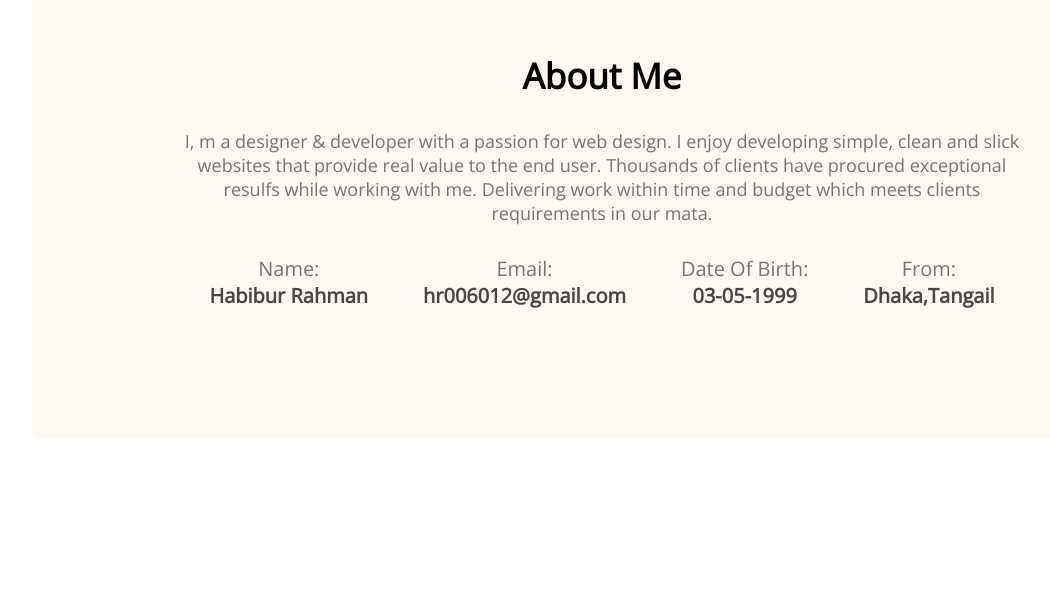
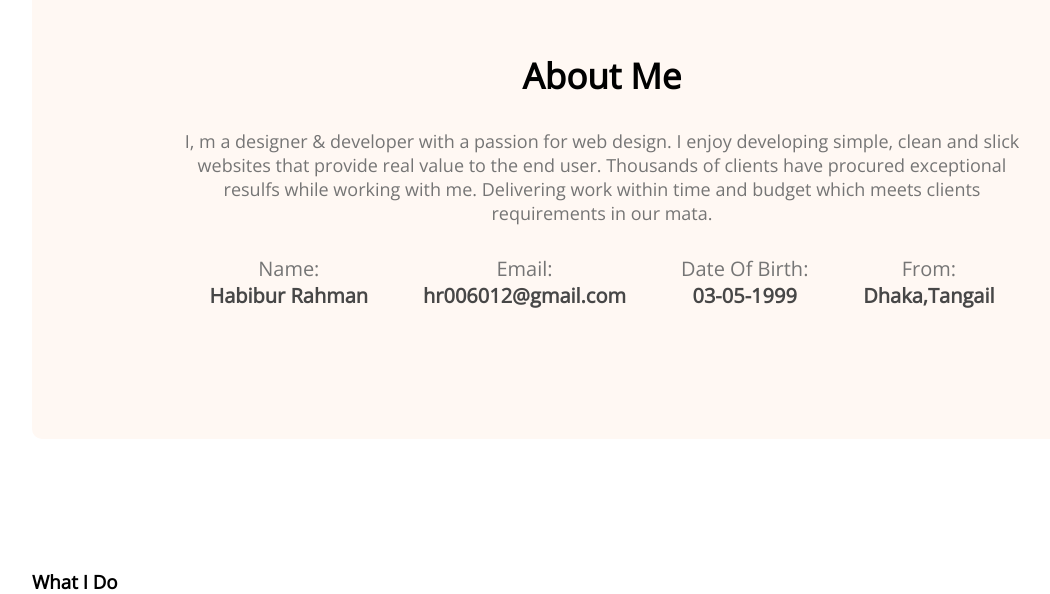
Before and after one commit to hthabib/love-repo, a plain HTML site: page index.html in a window 1280 px wide. Shown: the part 986-1580 px from the top of the page, without its empty margins (38-1088 px from the left). Before the commit the page ends 1425 px from the top, so only its background shows below. Drawn offline with nearby package versions, Linux system fonts and the light colour scheme.

Commit message:
first commit

```diff
--- a/index.html
+++ b/index.html
@@ -57,6 +57,15 @@
     </div>
 </div>
 </section>
+
+<!-- what i do section -->
+<section class="what-i-do">
+
+    <h3 class="srction-title">What I Do</h3>
+
+
+</section>
+
     </main>
     <footer>
 
--- a/styles/love.css
+++ b/styles/love.css
@@ -101,3 +101,8 @@ font-size: 35px;
 font-size: 20px;
 color: #474747;
 }
+/*what i do styles*/
+.what-i-do{
+    margin-top: 130px;
+
+}
```
